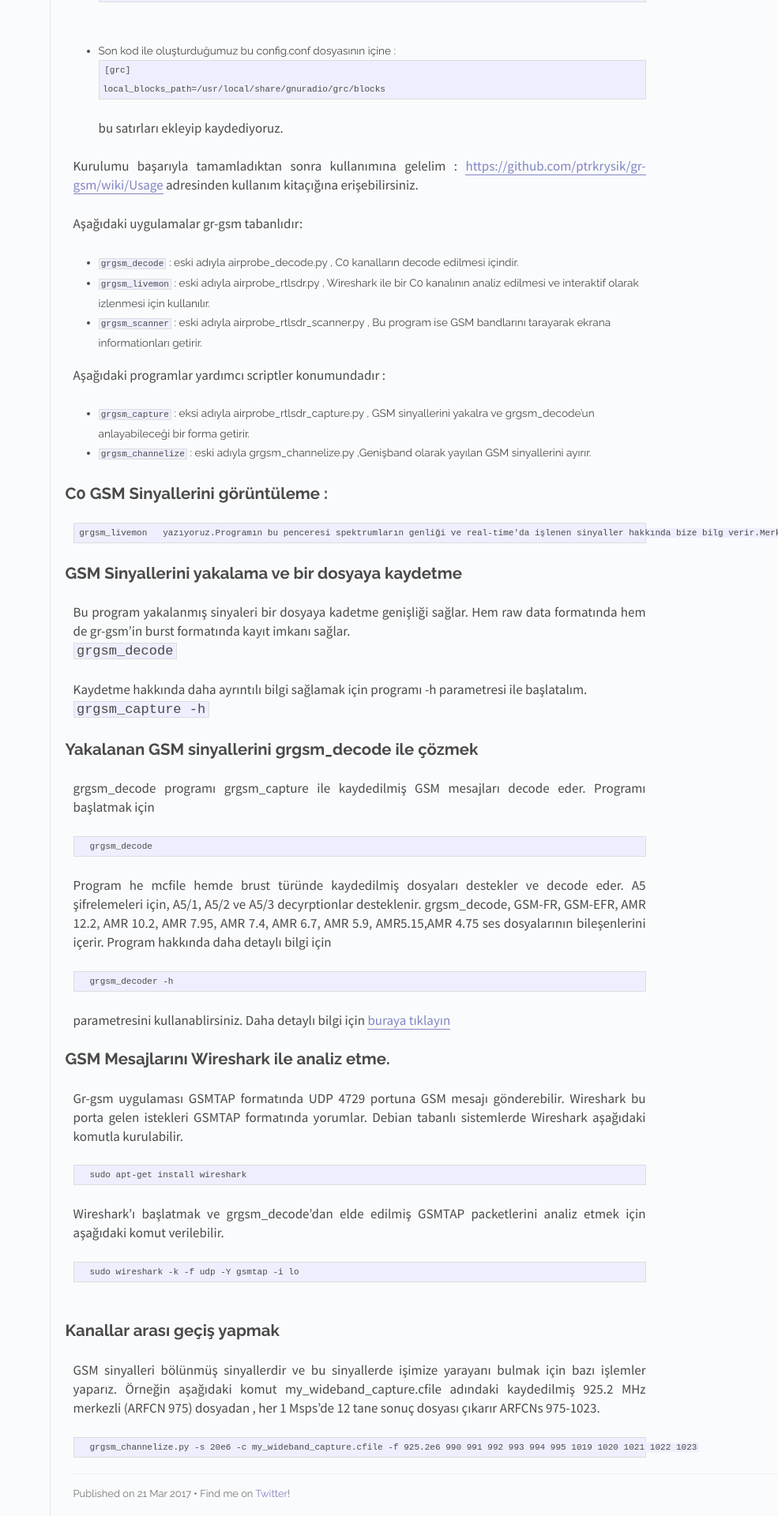
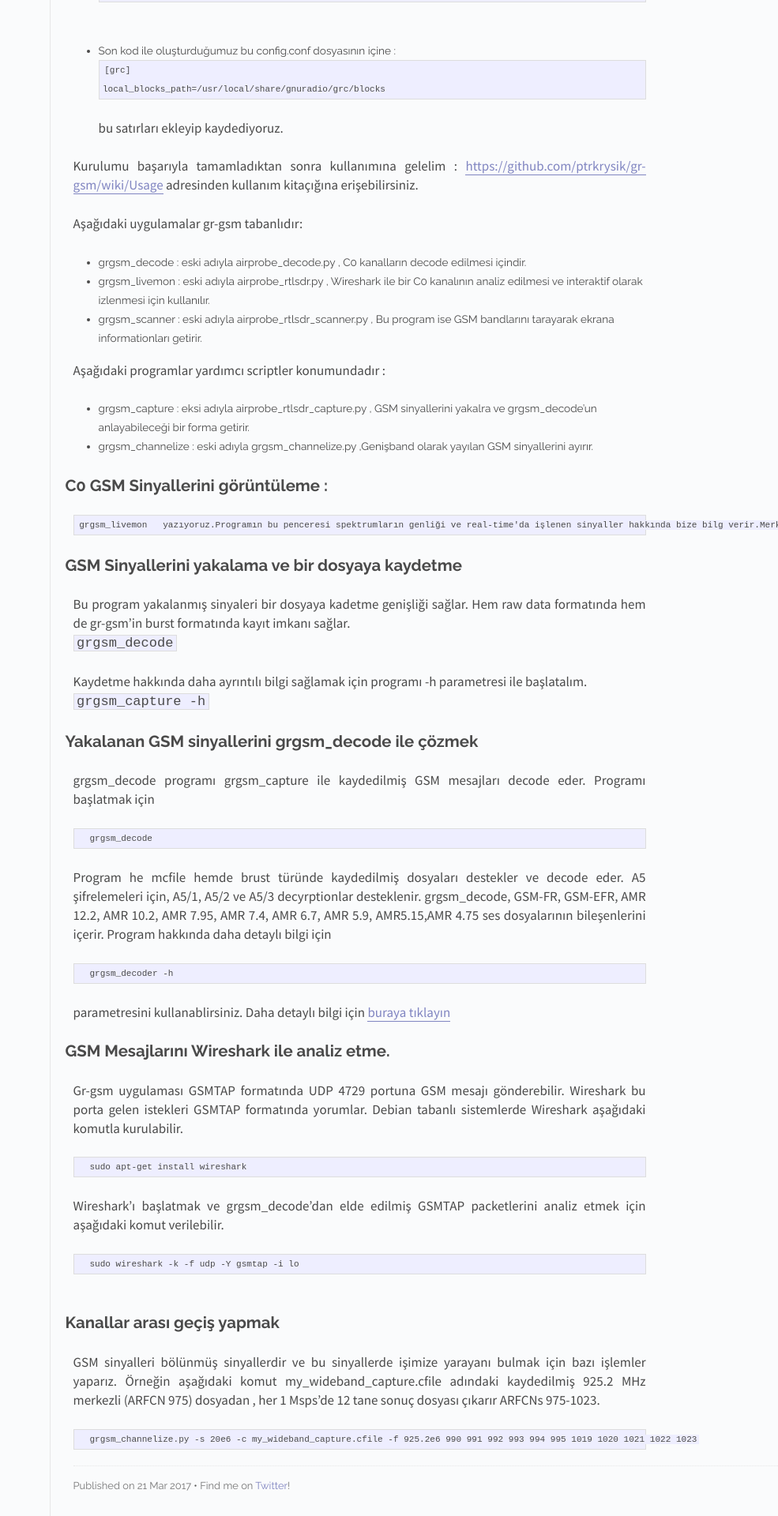
Before and after one commit to FatihKaragoz/FatihKaragoz.github.io, a Jekyll site: the page built from _posts/2017-03-21-gr-gsm-usage.md, in a window 1280 px wide. Shown: the part 1337-3257 px from the top of the page at 79% size, without its empty margins (295-1280 px from the left). Built offline with Jekyll 4.4.1, drawn with Linux system fonts in a browser that asks for light colours; Markdown is read by kramdown in place of the engine named in the settings.

Commit message:
rtl-sdr Duzeltme vol 57

```diff
--- a/_posts/2017-03-21-gr-gsm-usage.md
+++ b/_posts/2017-03-21-gr-gsm-usage.md
@@ -58,13 +58,13 @@ Kurulumu başarıyla tamamladıktan sonra kullanımına gelelim :
    [https://github.com/ptrkrysik/gr-gsm/wiki/Usage](https://github.com/ptrkrysik/gr-gsm/wiki/Usage) adresinden kullanım kitaçığına erişebilirsiniz.
 
 Aşağıdaki uygulamalar gr-gsm tabanlıdır:<br/>
-  * `grgsm_decode` : eski adıyla airprobe_decode.py , C0 kanalların decode edilmesi içindir.<br/>
-  * `grgsm_livemon` : eski adıyla airprobe_rtlsdr.py , Wireshark ile bir C0 kanalının analiz edilmesi ve interaktif olarak izlenmesi için kullanılır.<br/>
-  * `grgsm_scanner` : eski adıyla airprobe_rtlsdr_scanner.py , Bu program ise GSM bandlarını tarayarak ekrana informationları getirir.<br/>
+  * grgsm_decode : eski adıyla airprobe_decode.py , C0 kanalların decode edilmesi içindir.<br/>
+  * grgsm_livemon : eski adıyla airprobe_rtlsdr.py , Wireshark ile bir C0 kanalının analiz edilmesi ve interaktif olarak izlenmesi için kullanılır.<br/>
+  * grgsm_scanner : eski adıyla airprobe_rtlsdr_scanner.py , Bu program ise GSM bandlarını tarayarak ekrana informationları getirir.<br/>
 
 Aşağıdaki programlar yardımcı scriptler konumundadır :<br/>
-  * `grgsm_capture` : eksi adıyla airprobe_rtlsdr_capture.py , GSM sinyallerini yakalra ve grgsm_decode'un anlayabileceği bir forma getirir.<br/>
-  * `grgsm_channelize` : eski adıyla grgsm_channelize.py ,Genişband olarak yayılan GSM sinyallerini ayırır.<br/>
+  * grgsm_capture : eksi adıyla airprobe_rtlsdr_capture.py , GSM sinyallerini yakalra ve grgsm_decode'un anlayabileceği bir forma getirir.<br/>
+  * grgsm_channelize : eski adıyla grgsm_channelize.py ,Genişband olarak yayılan GSM sinyallerini ayırır.<br/>
 
 ## C0 GSM Sinyallerini görüntüleme :
     grgsm_livemon
```
